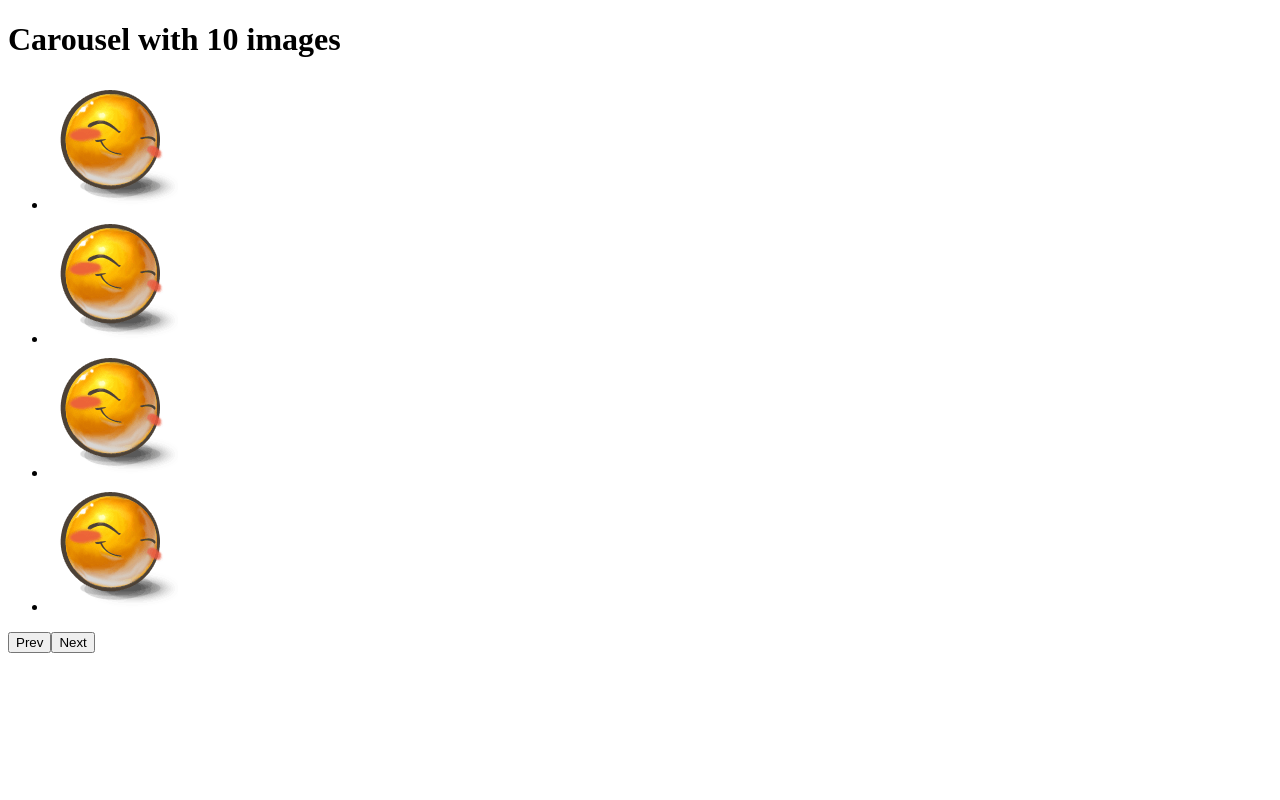
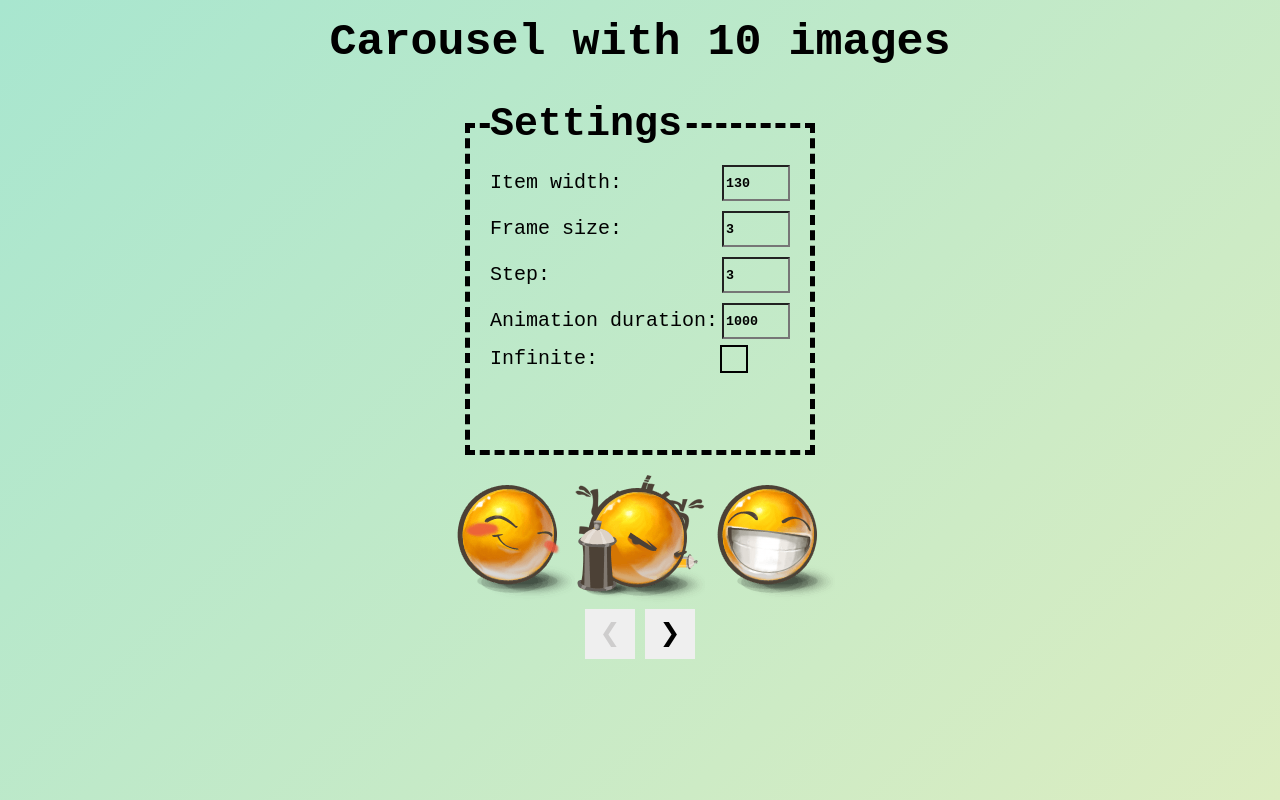
Before and after one commit to mate-academy/react_carousel, a React (Vite) app: page / in a window 1280 px wide. Built offline with nearby package versions, Linux system fonts and the light colour scheme.

Commit message:
add solution

```diff
--- a/src/App.scss
+++ b/src/App.scss
@@ -1 +1,91 @@
-// style go here
+@import './reset';
+
+.App {
+  box-sizing: border-box;
+  height: 100vh;
+  padding: 20px;
+  background: linear-gradient(135deg, #a8e6cf, #dcedc1);
+  display: flex;
+  flex-direction: column;
+  align-items: center;
+
+  &__title {
+    font-size: 45px;
+    margin-bottom: 40px;
+    text-align: center;
+  }
+
+  &__legend {
+    font-weight: 800;
+    font-size: 40px;
+  }
+
+  &__settings {
+    display: flex;
+    flex-direction: column;
+    gap: 10px;
+    width: 300px;
+    margin-bottom: 20px;
+    padding: 20px;
+    height: 300px;
+    border: dashed 5px black;
+    font-size: 20px;
+  }
+
+  &__label {
+    width: 300px;
+    display: flex;
+    justify-content: space-between;
+    align-items: center;
+  }
+
+  &__checkbox-span {
+    position: relative;
+    cursor: pointer;
+    padding-right: 150px;  // Збільшено відступ справа
+
+    &::after {
+      content: '';
+      position: absolute;
+      right: 0;
+      top: 50%;
+      transform: translateY(-50%);
+      width: 24px;
+      height: 24px;
+      border: 2px solid #000;
+      transition: background-color 0.3s ease;
+    }
+
+    &::before {
+      content: '\2713';
+      position: absolute;
+      right: 6px;
+      top: 50%;
+      transform: translateY(-50%);
+      font-size: 20px;
+      color: #dcedc1;
+      opacity: 0;
+      transition: opacity 0.3s ease;
+      z-index: 1;
+    }
+  }
+
+  &__input {
+    height: 30px;
+    width: 60px;
+    font-weight: 800;
+  }
+
+  &__checkbox {
+    position: absolute;
+    opacity: 0;
+
+    &:checked + .App__checkbox-span::after {
+      background-color: #000;
+    }
+
+    &:checked + .App__checkbox-span::before {
+      opacity: 1;
+    }
+  }
+}
--- a/src/App.tsx
+++ b/src/App.tsx
@@ -4,6 +4,11 @@ import Carousel from './components/Carousel';
 
 interface State {
   images: string[];
+  itemWidth: number;
+  frameSize: number;
+  step: number;
+  animationDuration: number;
+  infinite: boolean;
 }
 
 class App extends React.Component<{}, State> {
@@ -20,17 +25,109 @@ class App extends React.Component<{}, State> {
       './img/9.png',
       './img/10.png',
     ],
+    itemWidth: 130,
+    frameSize: 3,
+    step: 3,
+    animationDuration: 1000,
+    infinite: false,
+  };
+
+  handleChange = (field: keyof State, value: number | boolean) => {
+    this.setState({ [field]: value } as unknown as Pick<State, keyof State>);
   };
 
   render() {
-    const { images } = this.state;
+    const { images, itemWidth, frameSize, step, animationDuration, infinite } =
+      this.state;
 
     return (
       <div className="App">
-        {/* eslint-disable-next-line */}
-        <h1>Carousel with {images.length} images</h1>
+        <h1 className="App__title" data-cy="title">
+          Carousel with {images.length} images
+        </h1>
 
-        <Carousel />
+        <fieldset className="App__settings">
+          <legend className="App__legend">Settings</legend>
+          <label htmlFor="itemId" className="App__label">
+            {'Item width: '}
+            <input
+              className="App__input"
+              type="number"
+              id="itemId"
+              min={10}
+              max={260}
+              step={10}
+              onChange={e => this.handleChange('itemWidth', +e.target.value)}
+              value={itemWidth}
+            />
+          </label>
+
+          <label htmlFor="frameId" className="App__label">
+            {'Frame size: '}
+            <input
+              className="App__input"
+              type="number"
+              id="frameId"
+              min={1}
+              max={images.length}
+              step={1}
+              onChange={event =>
+                this.handleChange('frameSize', +event.target.value)
+              }
+              value={frameSize}
+            />
+          </label>
+
+          <label htmlFor="stepId" className="App__label">
+            {'Step: '}
+            <input
+              className="App__input"
+              type="number"
+              id="stepId"
+              min={3}
+              max={images.length}
+              step={1}
+              onChange={event => this.handleChange('step', +event.target.value)}
+              value={step}
+            />
+          </label>
+
+          <label htmlFor="animationId" className="App__label">
+            {'Animation duration: '}
+            <input
+              className="App__input"
+              type="number"
+              id="animationId"
+              min="100"
+              max="5000"
+              step={100}
+              onChange={event =>
+                this.handleChange('animationDuration', +event.target.value)
+              }
+              value={animationDuration}
+            />
+          </label>
+
+          <label className="App__label">
+            <input
+              className="App__checkbox"
+              id="infinite"
+              type="checkbox"
+              onChange={() => this.handleChange('infinite', !infinite)}
+              checked={infinite}
+            />
+            <span className="App__checkbox-span">Infinite:</span>
+          </label>
+        </fieldset>
+
+        <Carousel
+          images={images}
+          step={step}
+          frameSize={frameSize}
+          itemWidth={itemWidth}
+          animationDuration={animationDuration}
+          infinite={infinite}
+        />
       </div>
     );
   }
--- a/src/components/Carousel.scss
+++ b/src/components/Carousel.scss
@@ -1 +1,28 @@
-// style go here
+.Carousel {
+  display: flex;
+  flex-direction: column;
+  align-items: center;
+
+  &__list {
+    box-sizing: border-box;
+    display: flex;
+    overflow: hidden;
+  }
+
+  &__buttons {
+    display: flex;
+    gap: 10px;
+  }
+
+  &__button {
+    height: 50px;
+    width: 50px;
+    font-size: 25px;
+    line-height: 50px;
+    border: none;
+
+    &--disabled {
+      color: #cecdcd;
+    }
+  }
+}
--- a/src/components/Carousel.tsx
+++ b/src/components/Carousel.tsx
@@ -1,26 +1,105 @@
 import React from 'react';
 import './Carousel.scss';
+import { useState } from 'react';
+import cn from 'classnames';
 
-const Carousel: React.FC = () => (
-  <div className="Carousel">
-    <ul className="Carousel__list">
-      <li>
-        <img src="./img/1.png" alt="1" />
-      </li>
-      <li>
-        <img src="./img/1.png" alt="2" />
-      </li>
-      <li>
-        <img src="./img/1.png" alt="3" />
-      </li>
-      <li>
-        <img src="./img/1.png" alt="4" />
-      </li>
-    </ul>
+interface Props {
+  images: string[];
+  step: number;
+  frameSize: number;
+  itemWidth: number;
+  animationDuration: number;
+  infinite: boolean;
+}
 
-    <button type="button">Prev</button>
-    <button type="button">Next</button>
-  </div>
-);
+const Carousel: React.FC<Props> = ({
+  images,
+  step,
+  frameSize,
+  itemWidth,
+  animationDuration,
+  infinite,
+}) => {
+  const [widthOfSeenImgs, setWidthOfSeenImgs] = useState(0);
+
+  const handleOnClickPrev = () => {
+    if (widthOfSeenImgs === 0 && infinite) {
+      setWidthOfSeenImgs(itemWidth * (images.length - step));
+    }
+
+    if (widthOfSeenImgs > 0) {
+      if (widthOfSeenImgs < step * itemWidth) {
+        setWidthOfSeenImgs(0);
+      } else {
+        setWidthOfSeenImgs(widthOfSeenImgs - step * itemWidth);
+      }
+    }
+  };
+
+  const handleOnClickNext = () => {
+    if (widthOfSeenImgs === itemWidth * (images.length - step) && infinite) {
+      setWidthOfSeenImgs(0);
+    }
+
+    if (widthOfSeenImgs < itemWidth * (images.length - step)) {
+      if (
+        widthOfSeenImgs ===
+        (images.length - (images.length % step) - step) * itemWidth
+      ) {
+        setWidthOfSeenImgs(itemWidth * (images.length - step));
+      } else {
+        setWidthOfSeenImgs(widthOfSeenImgs + step * itemWidth);
+      }
+    }
+  };
+
+  return (
+    <div className="Carousel">
+      <ul
+        className="Carousel__list"
+        style={{ width: `${frameSize * itemWidth}px` }}
+      >
+        {images.map((imgUrl, ind) => (
+          <li key={imgUrl}>
+            <img
+              className="Carousel__img"
+              src={imgUrl}
+              alt={String(ind + 1)}
+              style={{
+                transform: `translateX(-${widthOfSeenImgs}px)`,
+                width: `${itemWidth}px`,
+                transition: `${animationDuration}ms`,
+              }}
+            />
+          </li>
+        ))}
+      </ul>
+
+      <div className="Carousel__buttons">
+        <button
+          className={cn('Carousel__button', {
+            'Carousel__button--disabled': widthOfSeenImgs === 0 && !infinite,
+          })}
+          type="button"
+          onClick={handleOnClickPrev}
+        >
+          ❮
+        </button>
+        <button
+          className={cn('Carousel__button', {
+            'Carousel__button--disabled':
+              widthOfSeenImgs === itemWidth * (images.length - step) &&
+              !infinite,
+          })}
+          data-cy="next"
+          type="button"
+          onClick={handleOnClickNext}
+        >
+          ❯
+        </button>
+      </div>
+    </div>
+  );
+};
 
 export default Carousel;
--- /dev/null
+++ b/src/reset.scss
@@ -0,0 +1,158 @@
+/* http://meyerweb.com/eric/tools/css/reset/
+   v2.0 | 20110126
+   License: none (public domain)
+*/
+
+html,
+body,
+div,
+span,
+applet,
+object,
+iframe,
+h1,
+h2,
+h3,
+h4,
+h5,
+h6,
+p,
+blockquote,
+pre,
+a,
+abbr,
+acronym,
+address,
+big,
+cite,
+code,
+del,
+dfn,
+em,
+img,
+ins,
+kbd,
+q,
+s,
+samp,
+small,
+strike,
+strong,
+sub,
+sup,
+tt,
+var,
+b,
+u,
+i,
+center,
+dl,
+dt,
+dd,
+ol,
+ul,
+li,
+fieldset,
+form,
+label,
+legend,
+table,
+caption,
+tbody,
+tfoot,
+thead,
+tr,
+th,
+td,
+article,
+aside,
+canvas,
+details,
+embed,
+figure,
+figcaption,
+footer,
+header,
+hgroup,
+menu,
+nav,
+output,
+ruby,
+section,
+summary,
+time,
+mark,
+audio,
+video {
+  margin: 0;
+  padding: 0;
+  border: 0;
+  vertical-align: baseline;
+}
+
+/* HTML5 display-role reset for older browsers */
+article,
+aside,
+details,
+figcaption,
+figure,
+footer,
+header,
+hgroup,
+menu,
+nav,
+section {
+  display: block;
+}
+
+body {
+  line-height: 1;
+}
+
+ol,
+ul {
+  list-style: none;
+}
+
+blockquote,
+q {
+  quotes: none;
+}
+
+blockquote::before,
+blockquote::after,
+q::before,
+q::after {
+  content: '';
+  content: none;
+}
+
+table {
+  border-collapse: collapse;
+  border-spacing: 0;
+}
+
+textarea {
+  resize: none;
+  background-color: inherit;
+  color: inherit;
+}
+
+a {
+  text-decoration: none;
+  color: inherit;
+}
+
+input {
+  background-color: inherit;
+  color: inherit;
+  font-family: inherit;
+}
+
+button {
+  font-family: inherit;
+}
+
+html {
+  font-family: 'Courier New', Courier, monospace;
+}
```
